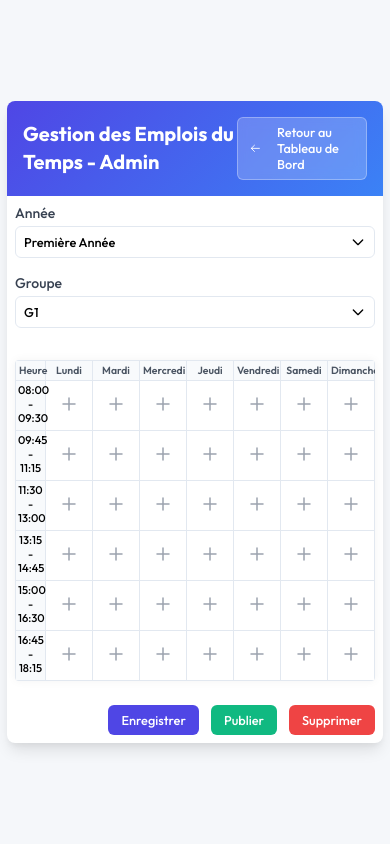
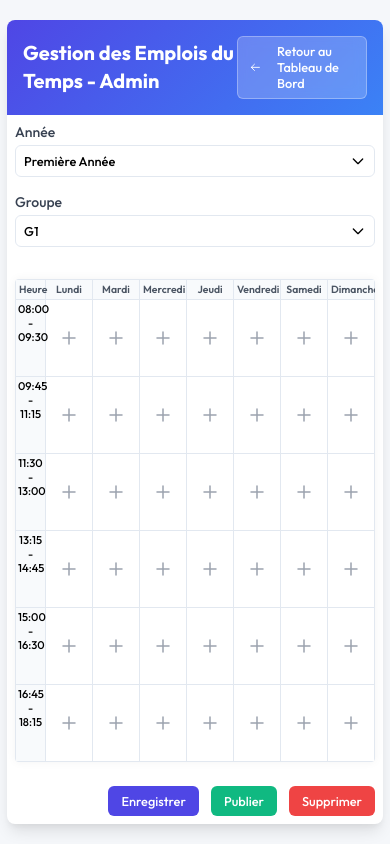
Before and after one commit to kabermedhasni/PI-php, a PHP site: the page made by admin/timetable_management.php in a window 390 px wide. Run offline with PHP 8.4, Linux system fonts and the light colour scheme; a user stored in the database is signed in; data comes from the database, SQL or seed files in the repository; data that the repository does not hold is empty.

Commit message:
alignement fixes

```diff
--- a/admin/timetable_management.php
+++ b/admin/timetable_management.php
@@ -503,7 +503,7 @@
         </div>
         <div class="modal-body">
             <div class="modal-section">
-                <p class="mb-2 text-danger">Ce professeur ne peut pas être assigné à ce créneau horaire car il est déjà occupé :</p>
+                <p class="text-danger">Ce professeur ne peut pas être assigné à ce créneau horaire car il est déjà occupé :</p>
                 <div id="conflict-details" class="conflict-box">
                     <!-- Conflict details will be inserted here -->
                 </div>
@@ -527,7 +527,7 @@
         </div>
         <div class="modal-body">
             <div class="modal-section">
-                <p class="mb-2 text-danger">Cette salle ne peut pas être réservée à ce créneau horaire car elle est déjà occupée :</p>
+                <p class="text-danger">Cette salle ne peut pas être réservée à ce créneau horaire car elle est déjà occupée :</p>
                 <div id="room-conflict-details" class="conflict-box">
                     <!-- Room conflict details will be inserted here -->
                 </div>
--- a/assets/css/pages/timetable_management.css
+++ b/assets/css/pages/timetable_management.css
@@ -556,6 +556,11 @@
   box-shadow: 0 10px 20px rgba(0, 0, 0, 0.15);
 }
 
+.subject-cell {
+  vertical-align: middle !important;
+  padding: 4px;
+}
+
 .subject-cell.drop-target {
   background-color: #eef2ff;
   box-shadow: inset 0 0 0 2px #4f46e5;
@@ -567,11 +572,35 @@
     } */
 
 .empty-cell {
+  min-height: 72px;
   height: 100%;
+  width: 100%;
   display: flex;
   justify-content: center;
   align-items: center;
   cursor: pointer;
+}
+
+/* Plus button - Fills available space and centers icon */
+.empty-cell .btn-icon {
+  width: 100%;
+  height: 100%;
+  min-height: 72px;
+  display: flex;
+  justify-content: center;
+  align-items: center;
+  border: none;
+  background: transparent;
+  color: #9ca3af;
+  cursor: pointer;
+  padding: 0;
+  margin: 0;
+  transition: all 0.2s ease;
+}
+
+.empty-cell .btn-icon:hover {
+  color: #2563eb;
+  background-color: rgba(59, 130, 246, 0.05);
 }
 
 /* Semantic classes used by JS-generated elements */
@@ -816,9 +845,14 @@
     border-radius: 0.25rem;
   }
 
-  .timetable th,
+  .timetable th {
+    padding: 4px;
+    font-size: 0.7rem;
+  }
+
   .timetable td {
-    padding: 4px;
+    padding: 0;
+    height: 80px;
     font-size: 0.7rem;
   }
 
```
